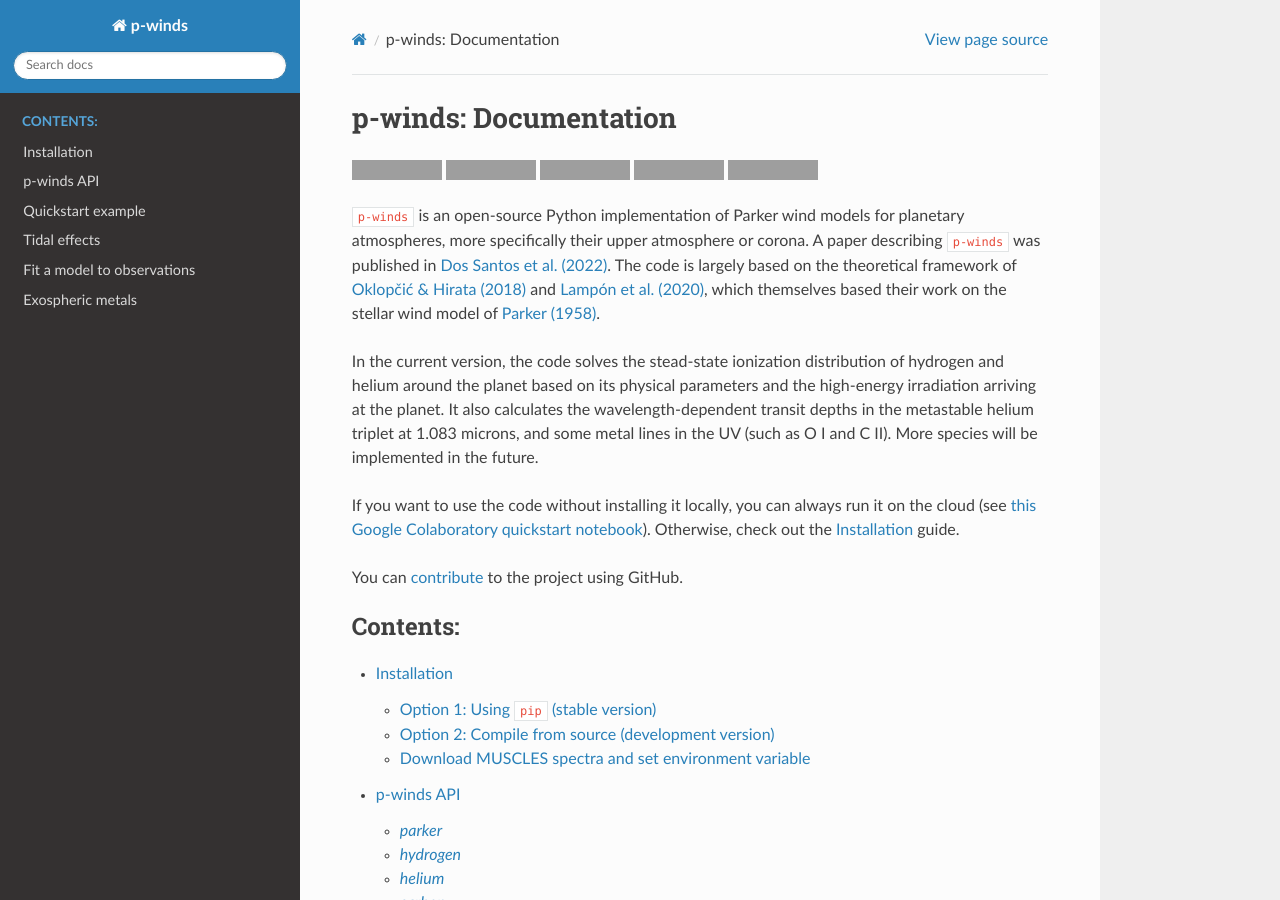
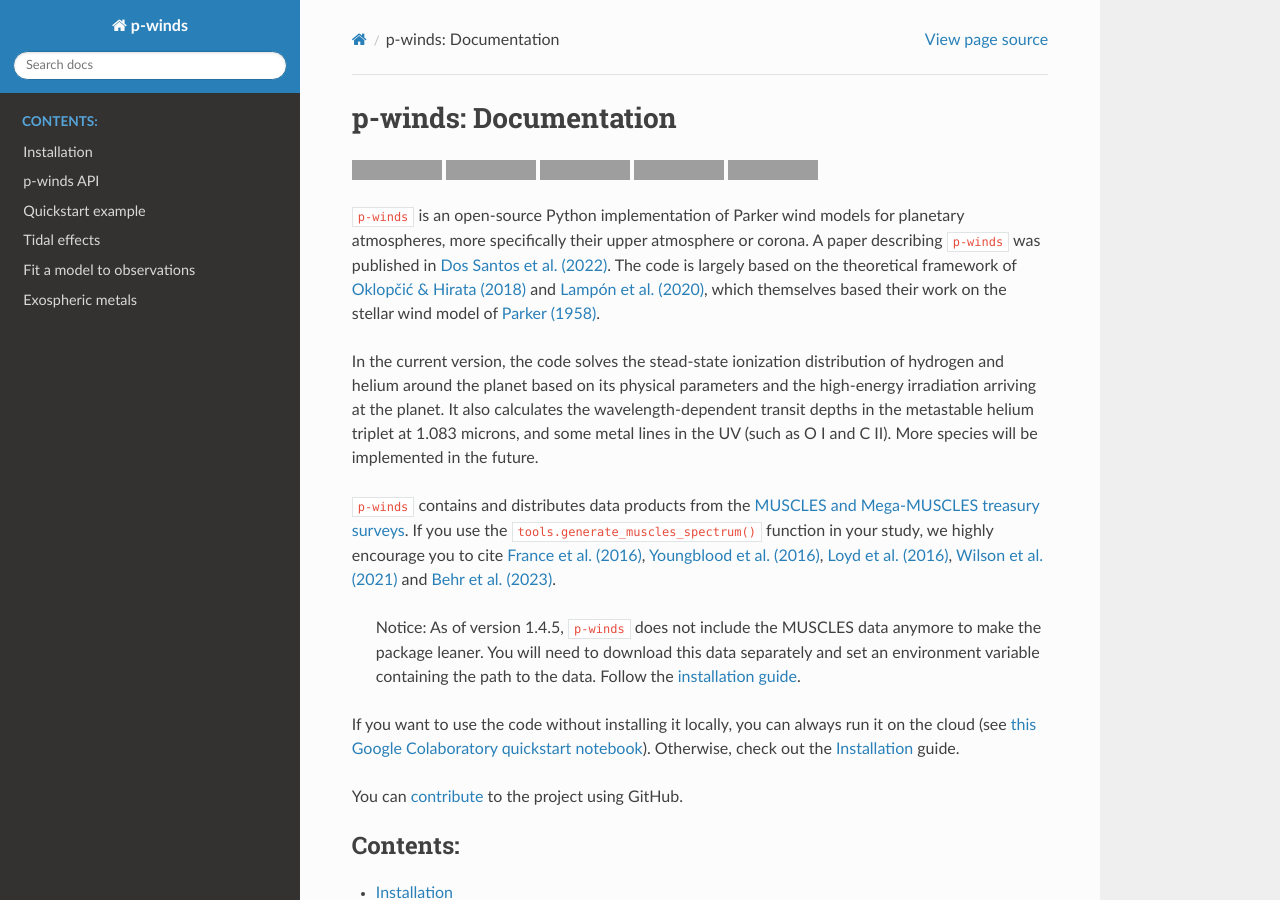
Before and after one commit to ladsantos/p-winds, a Sphinx documentation site: the page built from docs/source/index.rst, in a window 1280 px wide and 900 px high. Built offline with Sphinx 7.4.7 and the Read the Docs theme 2.0.0, drawn with Linux system fonts in a browser that asks for light colours; grey boxes are pictures that could not be loaded.

```diff
--- a/docs/source/index.rst
+++ b/docs/source/index.rst
@@ -36,6 +36,17 @@ wavelength-dependent transit depths in the metastable helium triplet at 1.083
 microns, and some metal lines in the UV (such as O I and C II). More species will be implemented
 in the future.
 
+``p-winds`` contains and distributes data products from the `MUSCLES and Mega-MUSCLES treasury surveys`_. If you use the ``tools.generate_muscles_spectrum()`` function in your study, we highly encourage you to cite `France et al. (2016)`_, `Youngblood et al. (2016)`_, `Loyd et al. (2016)`_, `Wilson et al. (2021)`_ and `Behr et al. (2023)`_.
+
+.. _MUSCLES and Mega-MUSCLES treasury surveys: https://archive.stsci.edu/prepds/muscles/
+.. _France et al. (2016): http://adsabs.harvard.edu/abs/2016ApJ...820...89F
+.. _Youngblood et al. (2016): http://adsabs.harvard.edu/abs/2016arXiv160401032Y
+.. _Loyd et al. (2016): http://adsabs.harvard.edu/abs/2016arXiv160404776P
+.. _Wilson et al. (2021): https://ui.adsabs.harvard.edu/abs/2021ApJ...911...18W/abstract
+.. _Behr et al. (2023): https://ui.adsabs.harvard.edu/abs/2023AJ....166...35B/abstract
+
+    Notice: As of version 1.4.5, ``p-winds`` does not include the MUSCLES data anymore to make the package leaner. You will need to download this data separately and set an environment variable containing the path to the data. Follow the :ref:`installation guide <installation>`.
+
 If you want to use the code without installing it locally, you can always run it
 on the cloud (see `this Google Colaboratory quickstart notebook
 <https://colab.research.google.com/drive/1mTh6_YEgCRl6DAKqnmRp2XMOW8CTCvm7?usp=sharing>`_).
```
Also changed, not shown: 1 other file.
